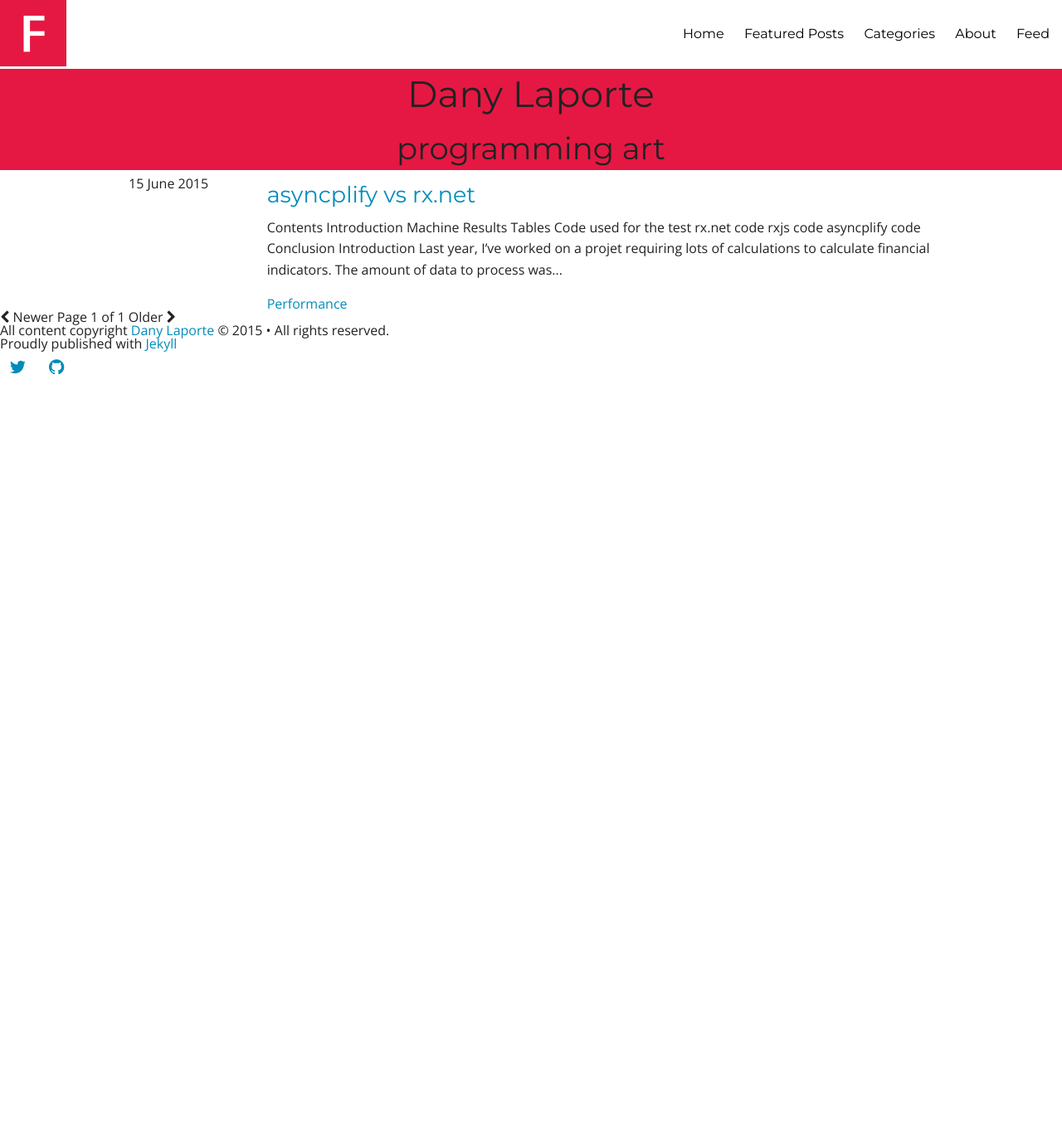
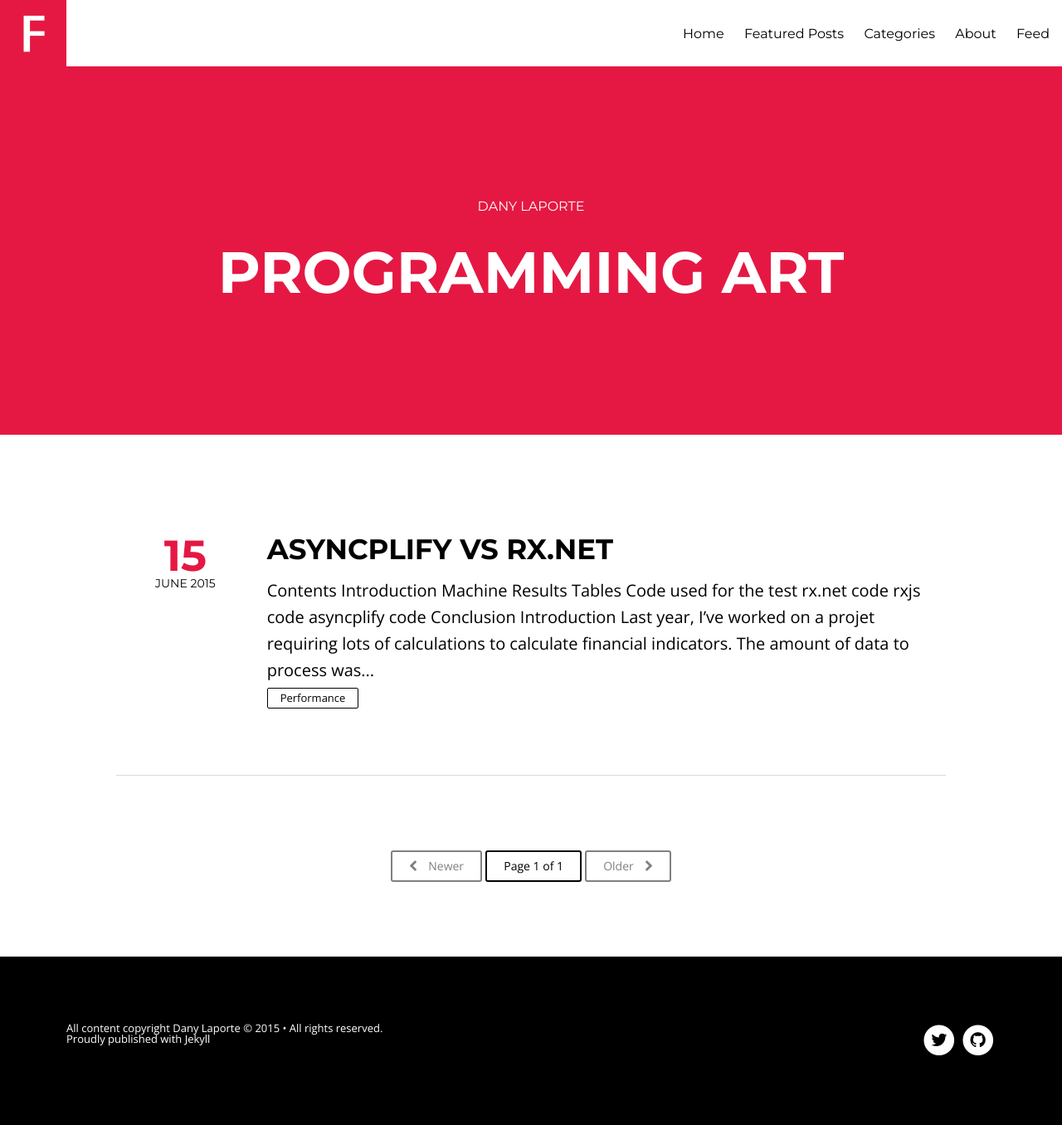
Before and after one commit to danylaporte/danylaporte.github.io, a Jekyll site: the page built from index.html, in a window 1280 px wide. Shown: the whole page at 83% size. Built offline with Jekyll 4.4.1, drawn with Linux system fonts in a browser that asks for light colours; nearby versions of some CDN libraries; the list of posts is cut into pages by our own code; before the commit the page ends 900 px from its top, so only the background shows below that.

Commit message:
add missing bracket

```diff
--- a/assets/css/style.css
+++ b/assets/css/style.css
@@ -161,7 +161,7 @@ main, .notepad-share-icons, .notepad-disqus {
   width: 100%;
   text-align: center;
   background-color: #e51843;
-  background-size: cover;
+  background-size: cover; }
   .notepad-site-head .notepad-site-head-content.with-bg-cover {
     background-color: rgba(0, 0, 0, 0.7); }
   .notepad-site-head .notepad-site-head-content .notepad-site-head-title-bg {
```
